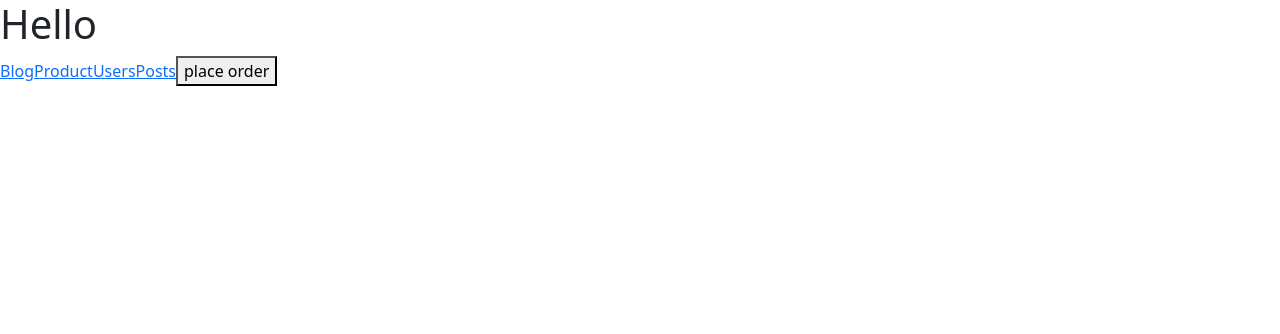
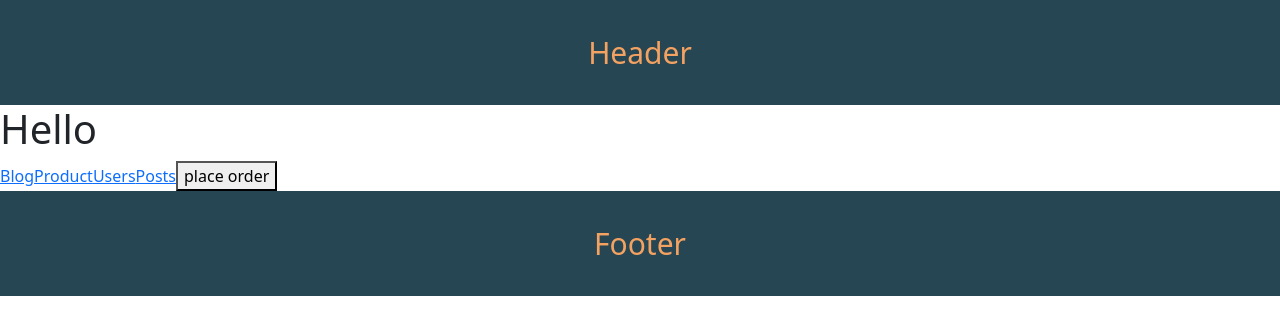
Before and after one commit to pradeep2165/nextjs-tutorial, a Next.js app: page / in a window 1280 px wide. Shown: the top 334 px of the page. Built offline with nearby package versions, Linux system fonts and the light colour scheme.

Commit message:
appLayout configure

```diff
--- /dev/null
+++ b/components/Footer.js
@@ -0,0 +1,7 @@
+export default function Footer() {
+  return (
+    <div>
+      <div className="layout-footer">Footer</div>
+    </div>
+  );
+}
--- /dev/null
+++ b/components/Header.js
@@ -0,0 +1,5 @@
+export default function Header() {
+  return <>
+  <div className="layout-header">Header</div>
+  </>;
+}
--- a/pages/_app.js
+++ b/pages/_app.js
@@ -1,7 +1,14 @@
+import Footer from '../components/Footer'
+import Header from '../components/Header'
 import '../styles/globals.css'
 import 'bootstrap/dist/css/bootstrap.min.css'
+import '../styles/layout.css'
+
 function MyApp({ Component, pageProps }) {
-  return <Component {...pageProps} />
+  if(Component.getLayout){
+    return Component.getLayout(<Component {...pageProps}/>)
+  }
+  return <><Header/><Component {...pageProps} /><Footer/></>
 }
 
 export default MyApp
--- /dev/null
+++ b/styles/layout.css
@@ -0,0 +1,21 @@
+.layout-header {
+    background-color: #264653;
+    color:#f4a261;
+    font-size:30px;
+    text-align: center;
+    padding:30px;
+}
+
+.layout-footer {
+    background-color: #264653;
+    color:#f4a261;
+    font-size:30px;
+    text-align: center;
+    padding:30px;
+}
+.center {
+    display: flex;
+    justify-content: center;
+    align-items:center;
+    min-height:100vh;
+}
```
Also changed, not shown: pages/about.js (+18 -7 lines).
